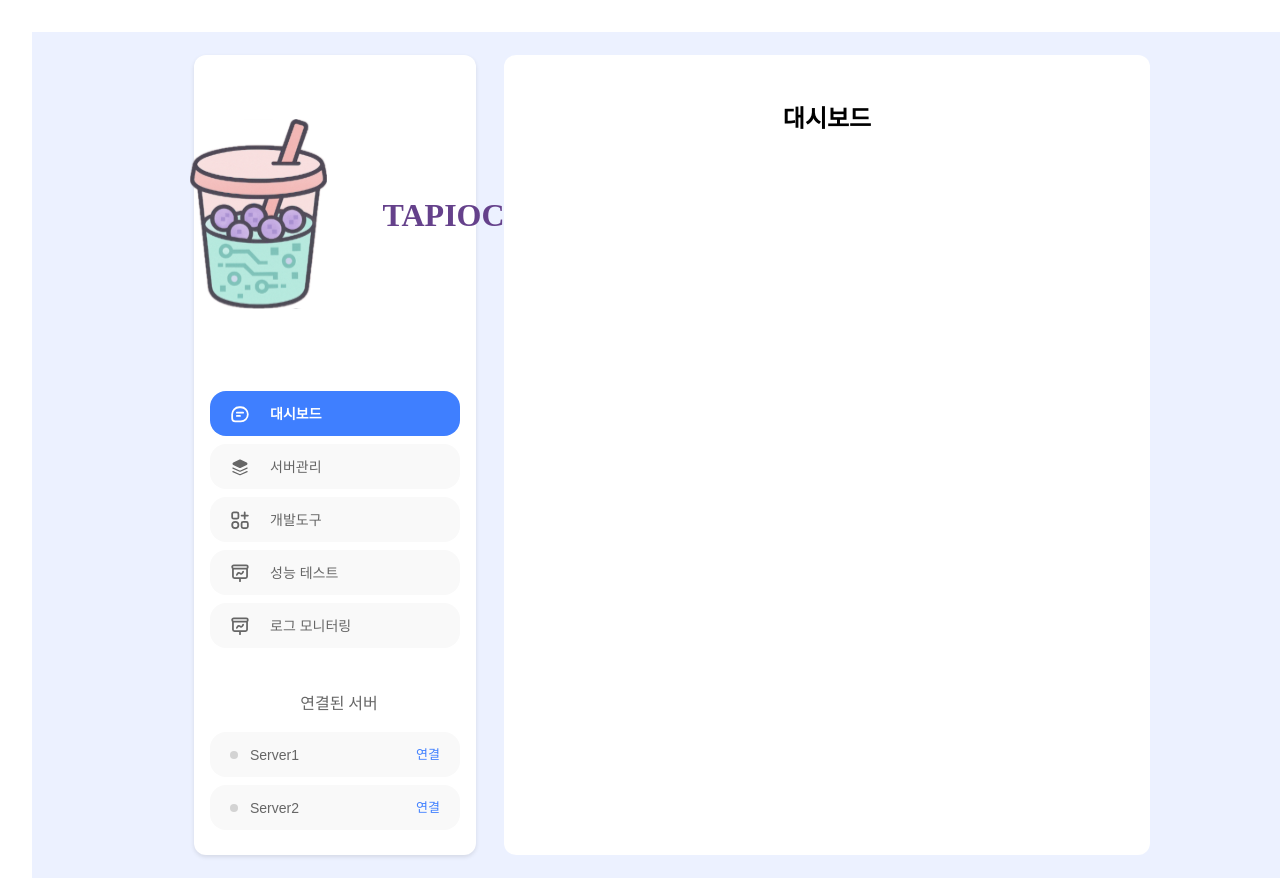
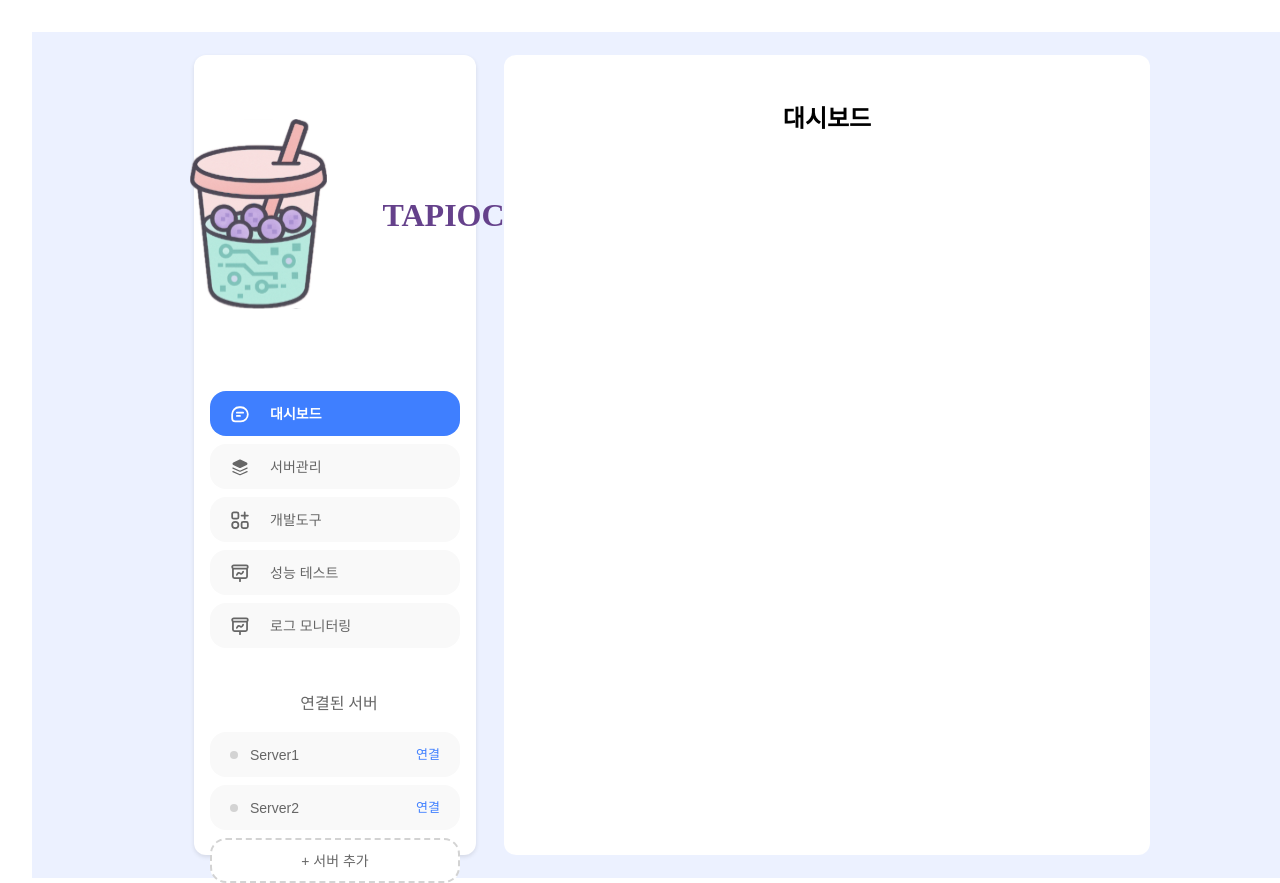
Before and after one commit to 2025-oss-Tapioca/FE, a React (Vite) app: page / in a window 1280 px wide. Shown: the top 883 px of the page. Built offline with nearby package versions, Linux system fonts and the light colour scheme.

Commit message:
feat/#6 서버 추가 버튼 제작

```diff
--- /dev/null
+++ b/src/components/common/addServerButton.jsx
@@ -0,0 +1,11 @@
+import React from "react";
+import "../../styles/css/addServerButton.css";
+
+export default function AddServerButton() {
+
+  return (
+    <button className="add-server-button">
+      <span>+ 서버 추가</span>
+    </button>
+  );
+}
--- a/src/components/common/sideBar.jsx
+++ b/src/components/common/sideBar.jsx
@@ -1,6 +1,8 @@
 import React from 'react';
 import NavButton from './navButton';
 import ServerButton from './serverButton';
+import AddServerButton from './addServerButton';
+
 
 import "../../styles/css/sideBar.css";
 
@@ -53,8 +55,8 @@ export default function Sidebar({ activeTab, setActiveTab }) {
         <div className="server-buttons">
             <ServerButton label="Server1" />
             <ServerButton label="Server2" />
+            <AddServerButton />
         </div>
-
       </div>
     </div>
   );
--- /dev/null
+++ b/src/styles/css/addServerButton.css
@@ -0,0 +1,17 @@
+.add-server-button {
+  font-size: 14px;
+  line-height: 20px;
+  font-weight: 400;
+  letter-spacing: -2.5%;
+  color: #666666;
+  width: 100%;
+  height: 45px;
+  display: flex;
+  align-items: center;
+  justify-content: center;
+  border-radius: 16px;
+  background: #FFFFFF;
+  border: 2px dashed #D3D3D3;
+  transition: background-color 0.2s ease;
+  cursor: pointer;
+}
--- /dev/null
+++ b/src/styles/scss/common/addServerButton.scss
@@ -0,0 +1,17 @@
+@import "../typography";
+@import "../colors";
+
+.add-server-button {
+  @include font-style("body2");
+  @include text-color("text-sub1");
+  width: 100%;
+  height: 45px;
+  display: flex;
+  align-items: center;
+  justify-content: center;
+  border-radius: 16px;
+  background: #FFFFFF;
+  border: 2px dashed #D3D3D3;
+  transition: background-color 0.2s ease;
+  cursor: pointer;
+}
```
